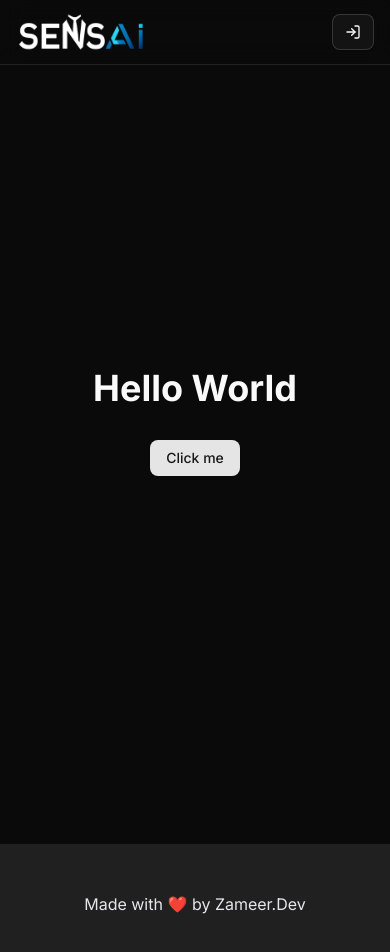
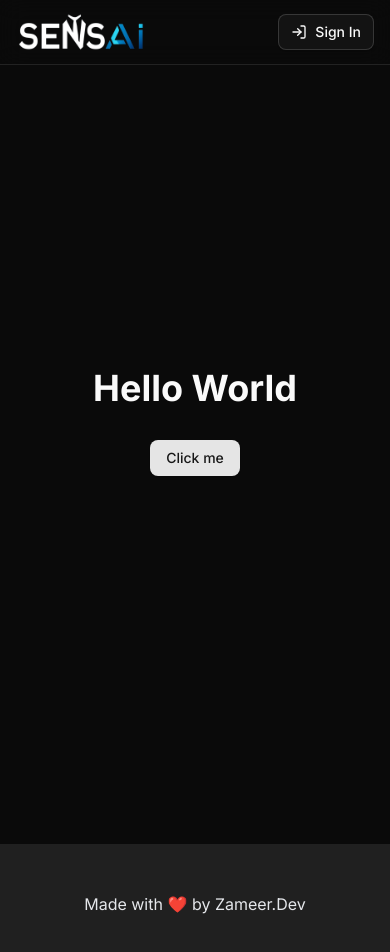
Before and after one commit to Zameerahmad01/ai_career_coach, a Next.js app: page / in a window 390 px wide. Shown: the top 952 px of the page. Built offline with nearby package versions, Linux system fonts and the light colour scheme; no server answers.

Commit message:
Update Header component: modify Sign In button to display text on all screen sizes for improved accessibility.

```diff
--- a/components/Header.jsx
+++ b/components/Header.jsx
@@ -98,7 +98,7 @@ const Header = () => {
             <SignInButton>
               <Button variant="outline" className="cursor-pointer">
                 <LogIn className="size-4" />
-                <span className="hidden md:block">Sign In</span>
+                <span className="">Sign In</span>
               </Button>
             </SignInButton>
           </SignedOut>
```
